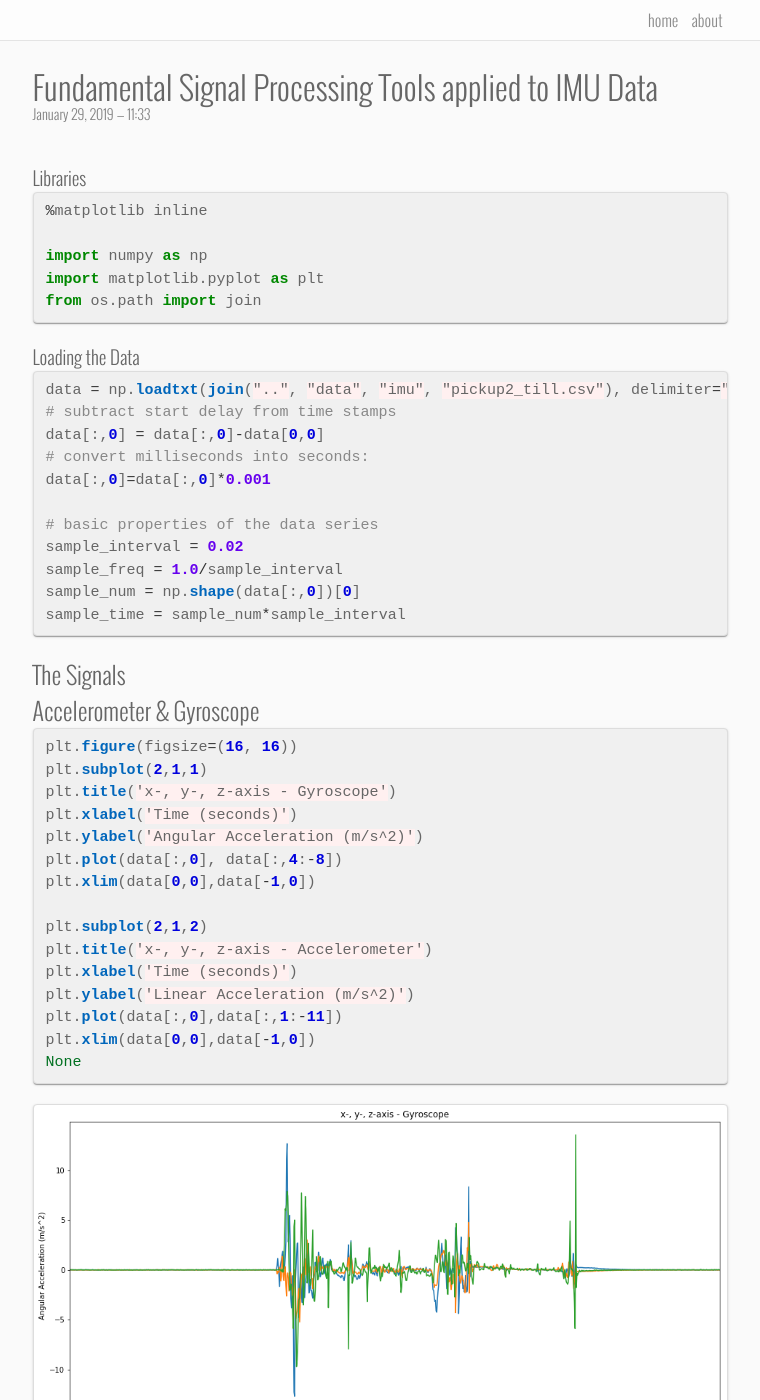
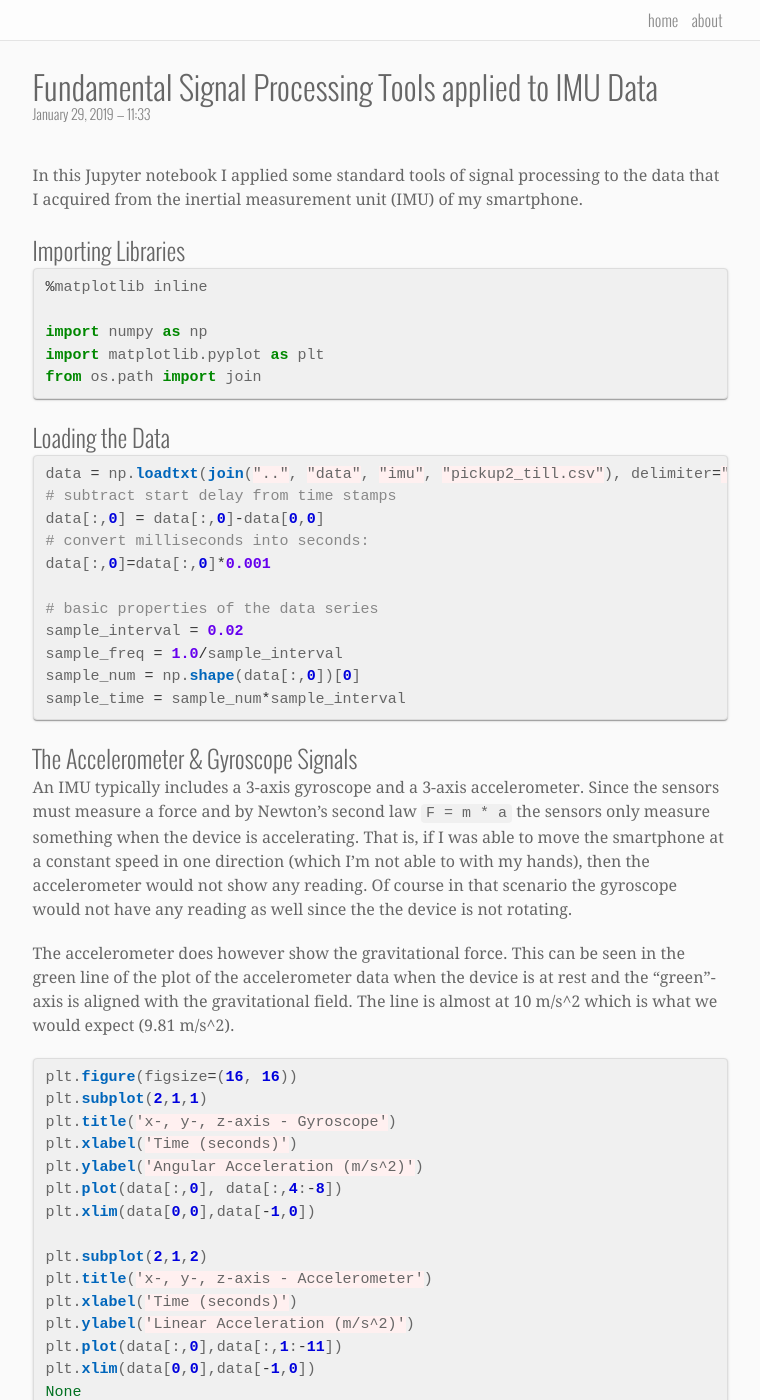
Before and after one commit to radmerti/radmerti.github.io, a Jekyll site: the page built from _posts/2019-01-30-signal-processing.md, in a window 1280 px wide and 1400 px high. Shown: the whole window, without its empty margins (260-1020 px from the left). Built offline with Jekyll 4.4.1, drawn with Linux system fonts in a browser that asks for light colours.

Commit message:
Added text to the signal processing post.

````diff
--- a/_posts/2019-01-30-signal-processing.md
+++ b/_posts/2019-01-30-signal-processing.md
@@ -10,7 +10,11 @@ row_span: 2
 thumbnail: signal_processing_output_31_0.png
 ---
 
-### Libraries
+In this Jupyter notebook I applied some standard tools of signal processing
+to the data that I acquired from the inertial measurement unit (IMU) of
+my smartphone.
+
+# Importing Libraries
 
 ```python
 %matplotlib inline
@@ -20,8 +24,7 @@ import matplotlib.pyplot as plt
 from os.path import join
 ```
 
-### Loading the Data
-
+# Loading the Data
 
 ```python
 data = np.loadtxt(join("..", "data", "imu", "pickup2_till.csv"), delimiter=";")
@@ -37,9 +40,21 @@ sample_num = np.shape(data[:,0])[0]
 sample_time = sample_num*sample_interval
 ```
 
-# The Signals
+# The Accelerometer & Gyroscope Signals
 
-## Accelerometer & Gyroscope
+An IMU typically includes a 3-axis gyroscope and a 3-axis
+accelerometer. Since the sensors must measure a force and by Newton's
+second law `F = m * a` the sensors only measure something when the
+device is accelerating. That is, if I was able to move the smartphone
+at a constant speed in one direction (which I'm not able to with my hands),
+then the accelerometer would not show any reading. Of course in that
+scenario the gyroscope would not have any reading as well since the
+the device is not rotating.
+
+The accelerometer does however show the gravitational force. This can be seen
+in the green line of the plot of the accelerometer data when the device is at
+rest and the "green"-axis is aligned with the gravitational field. The line is
+almost at 10 m/s^2 which is what we would expect (9.81 m/s^2).
 
 ```python
 plt.figure(figsize=(16, 16))
````
